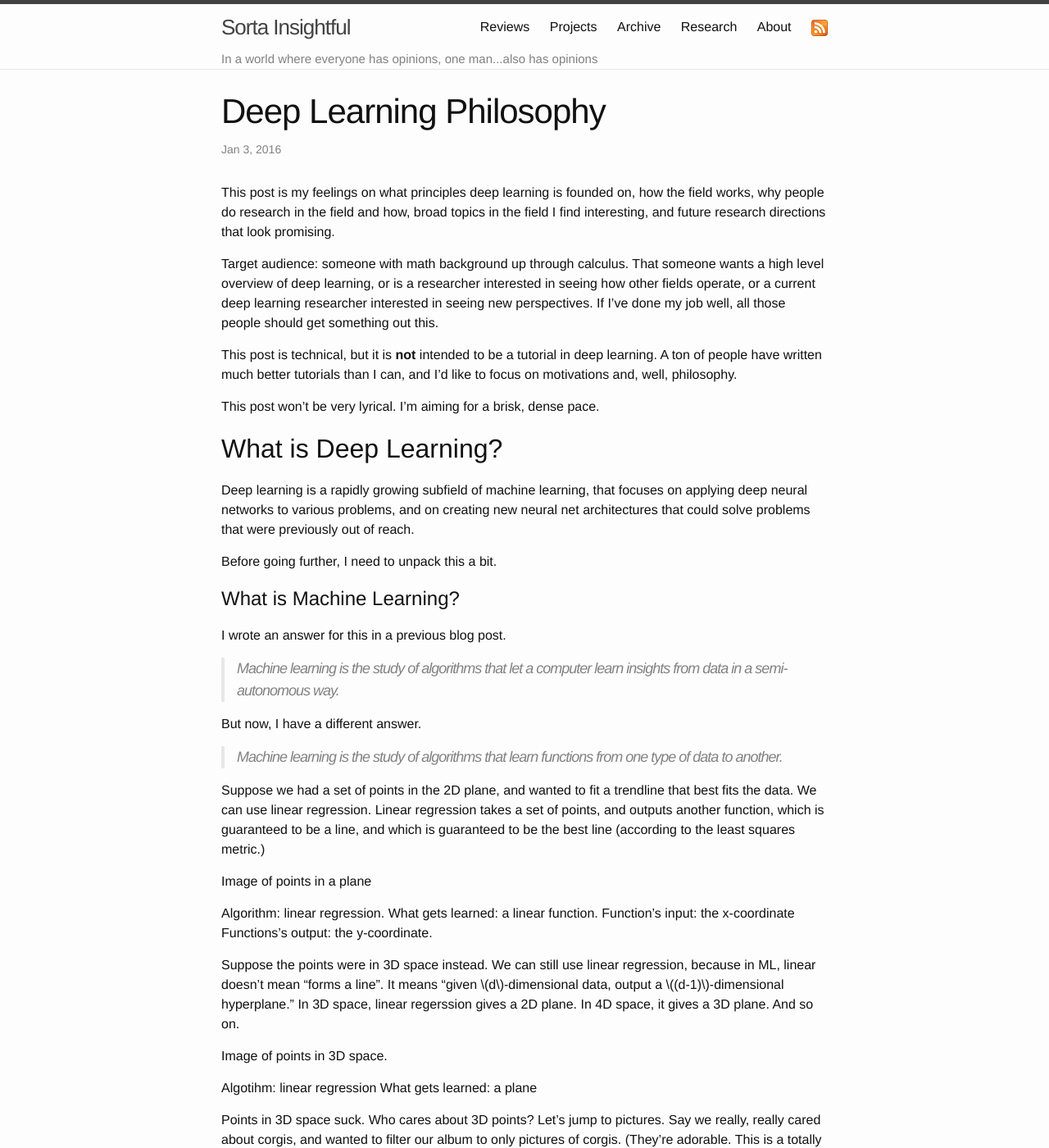
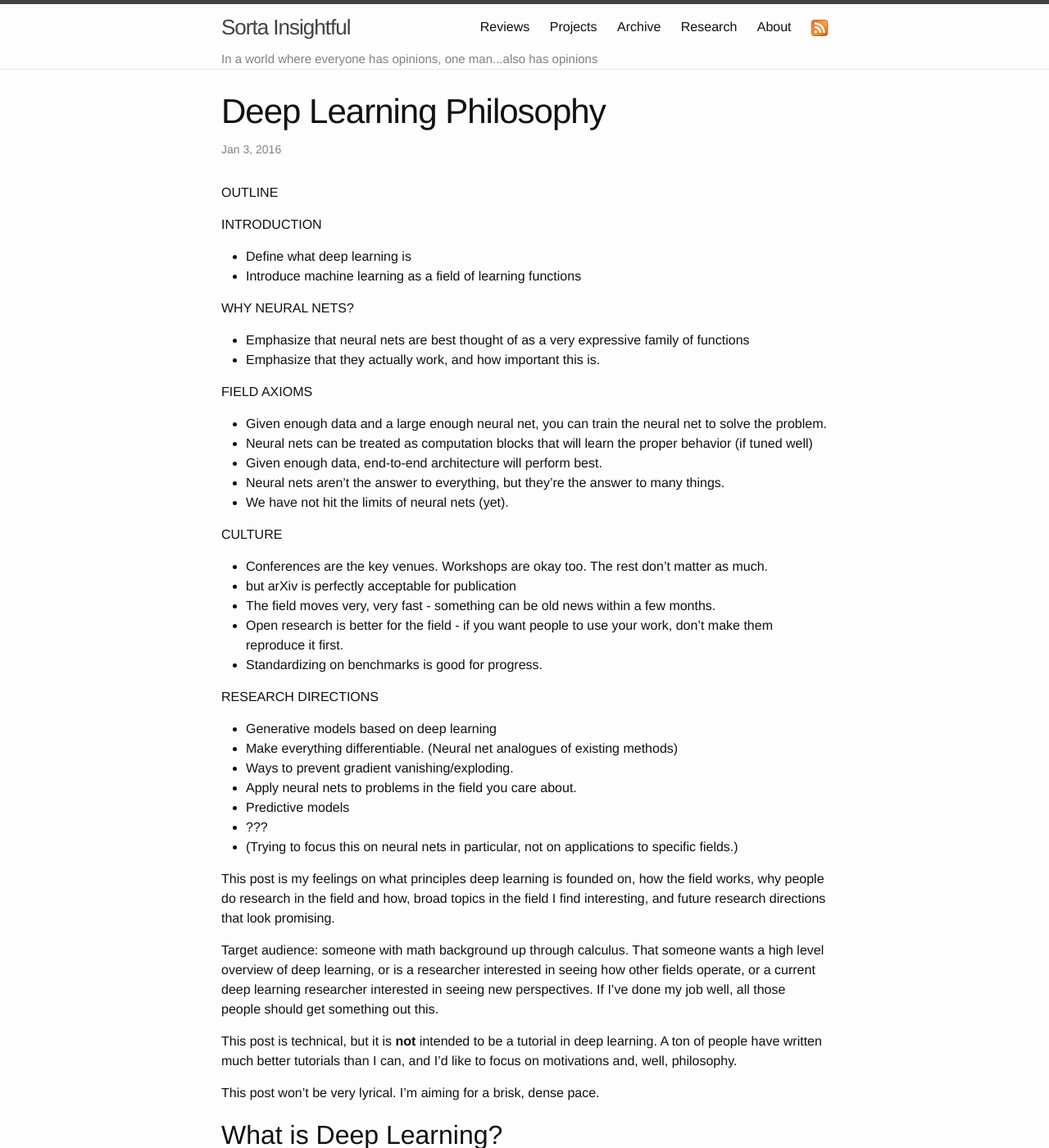
Before and after one commit to alexirpan/alexirpan.github.io, a Jekyll site: the page built from _posts/2016-12-17-dl-philosophy.markdown, in a window 1280 px wide and 1400 px high. Shown: the whole window at 82% size. Built offline with Jekyll 4.4.1, drawn with Linux system fonts in a browser that asks for light colours.

Commit message:
Adding a rough outline of ideas I want to hit

```diff
--- a/_posts/2016-12-17-dl-philosophy.markdown
+++ b/_posts/2016-12-17-dl-philosophy.markdown
@@ -3,6 +3,51 @@ layout: post
 title:  "Deep Learning Philosophy"
 date:   2016-01-03 23:14:00 -0700
 ---
+
+OUTLINE
+
+INTRODUCTION
+
+* Define what deep learning is
+* Introduce machine learning as a field of learning functions
+
+WHY NEURAL NETS?
+
+* Emphasize that neural nets are best thought of as a very expressive
+family of functions
+* Emphasize that they actually work, and how important this is.
+
+FIELD AXIOMS
+
+* Given enough data and a large enough neural net, you can train the
+neural net to solve the problem.
+* Neural nets can be treated as computation blocks that will learn
+the proper behavior (if tuned well)
+* Given enough data, end-to-end architecture will perform best.
+* Neural nets aren't the answer to everything, but they're the answer to
+many things.
+* We have not hit the limits of neural nets (yet).
+
+CULTURE
+
+* Conferences are the key venues. Workshops are okay too. The rest don't matter as much.
+* but arXiv is perfectly acceptable for publication
+* The field moves very, very fast - something can be old news within a few months.
+* Open research is better for the field - if you want people to use your work,
+don't make them reproduce it first.
+* Standardizing on benchmarks is good for progress.
+
+RESEARCH DIRECTIONS
+
+* Generative models based on deep learning
+* Make everything differentiable. (Neural net analogues of existing methods)
+* Ways to prevent gradient vanishing/exploding.
+* Apply neural nets to problems in the field you care about.
+* Predictive models
+* ???
+* (Trying to focus this on neural nets in particular, not on applications to
+specific fields.)
+
 
 This post is my feelings on what principles deep learning is founded
 on, how the field works, why people do research in the field and how, broad
```
